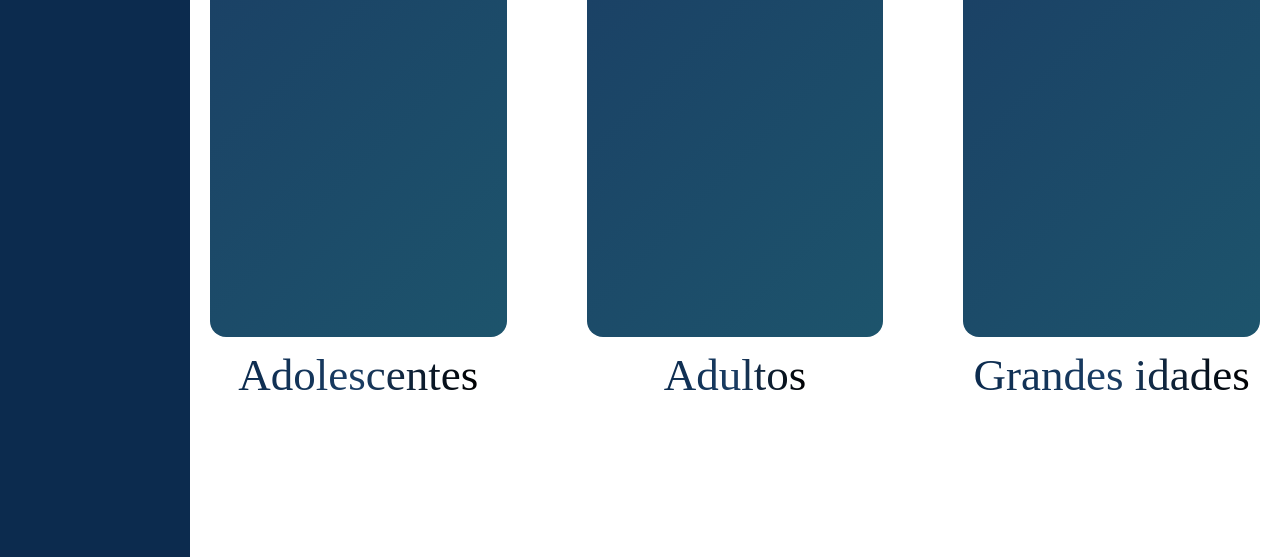
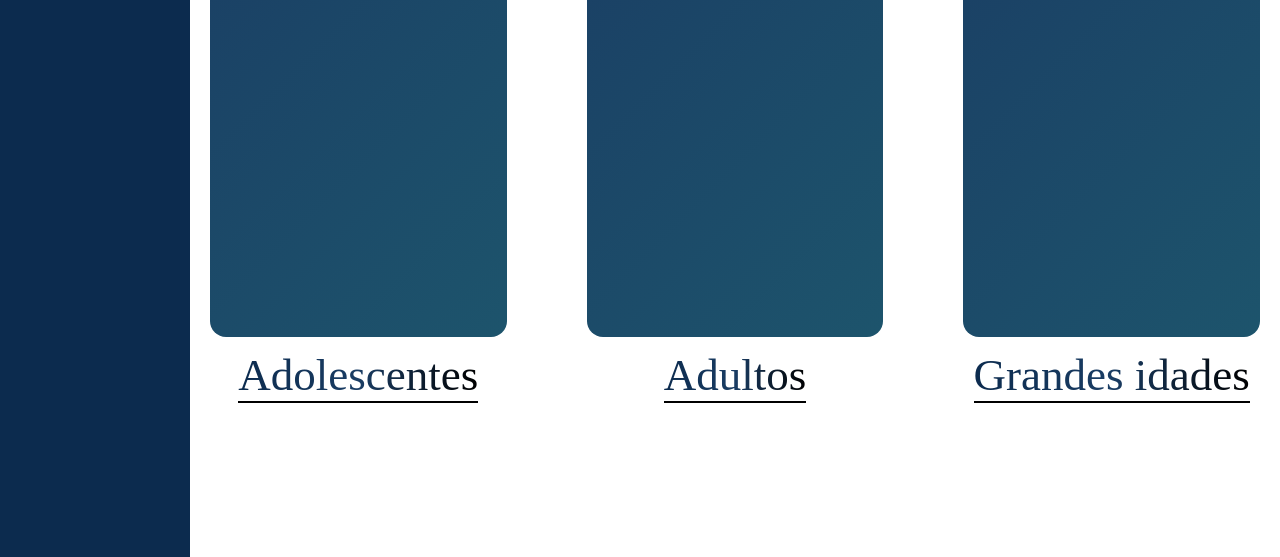
Before and after one commit to GabrielAraujo2079/Projeto_Cajomax, a website: page public/index.html in a window 1280 px wide. Shown: the part 243-800 px from the top of the page. Drawn offline with Linux system fonts and the light colour scheme.

Commit message:
Comentarios assertivos

```diff
--- a/public/css/global.css
+++ b/public/css/global.css
@@ -114,10 +114,11 @@ body {
 }
 .content span{
   background: linear-gradient(to right, #0C2B4E, #1A3D64, #000000); /*Esquema de cores do texto */
-  -webkit-background-clip: text;
-  -webkit-text-fill-color: transparent;
-  background-clip: text;
+  -webkit-background-clip: text;  /*Mesma */
+  -webkit-text-fill-color: transparent; /*Deixa a imagem */
+  background-clip: text; /*faz o background do elemento ser recortado no formato das letras, em vez de preencher o bloco todo. */
   font-size: 45px;
+  border-bottom: 2px solid black; /*Borda abaixo do texto dos cards */
 }
 /*gradient dos cards */
 .card-1 { background: linear-gradient(135deg, #1A3D64, #1D546C); color: #EEEDFE; }
```
